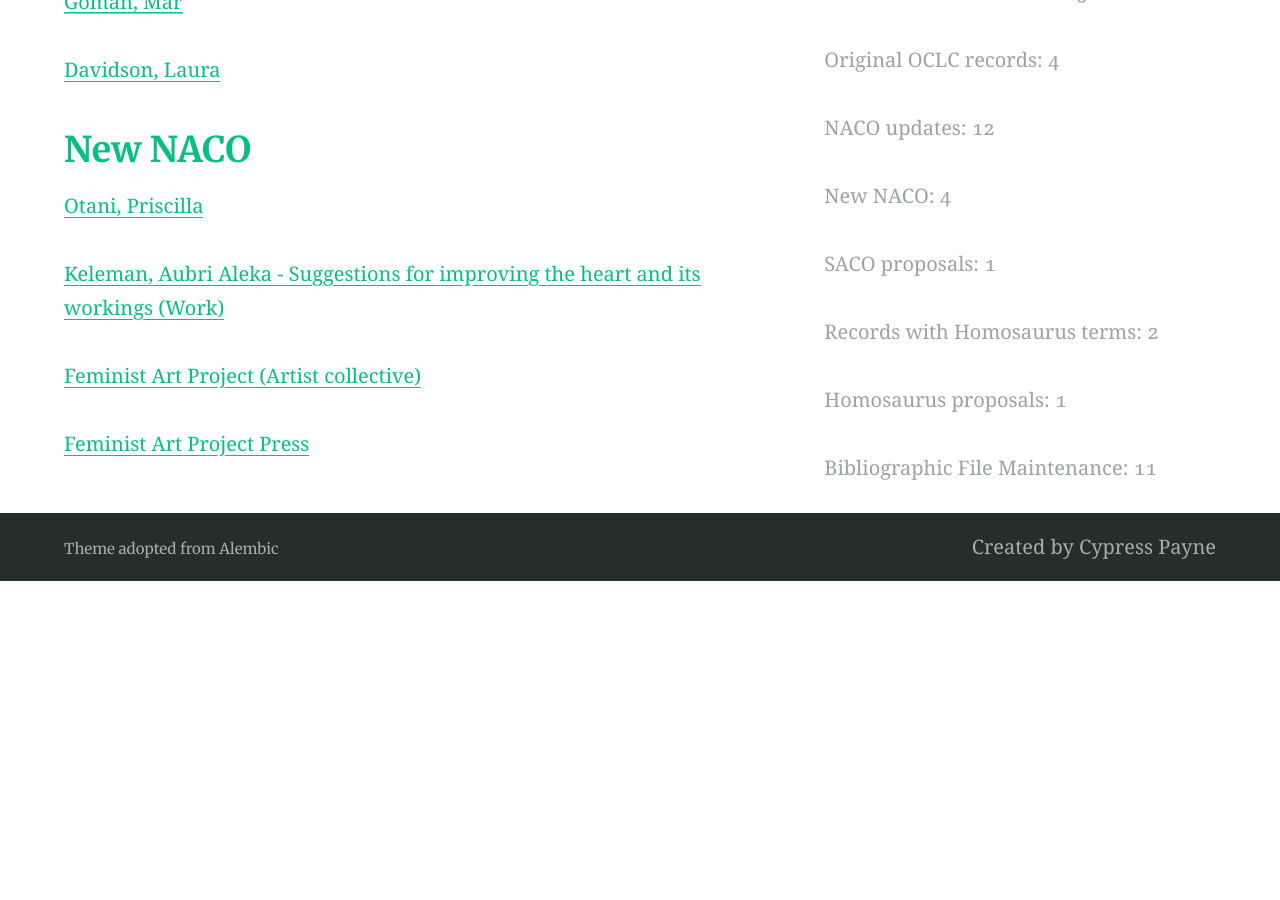
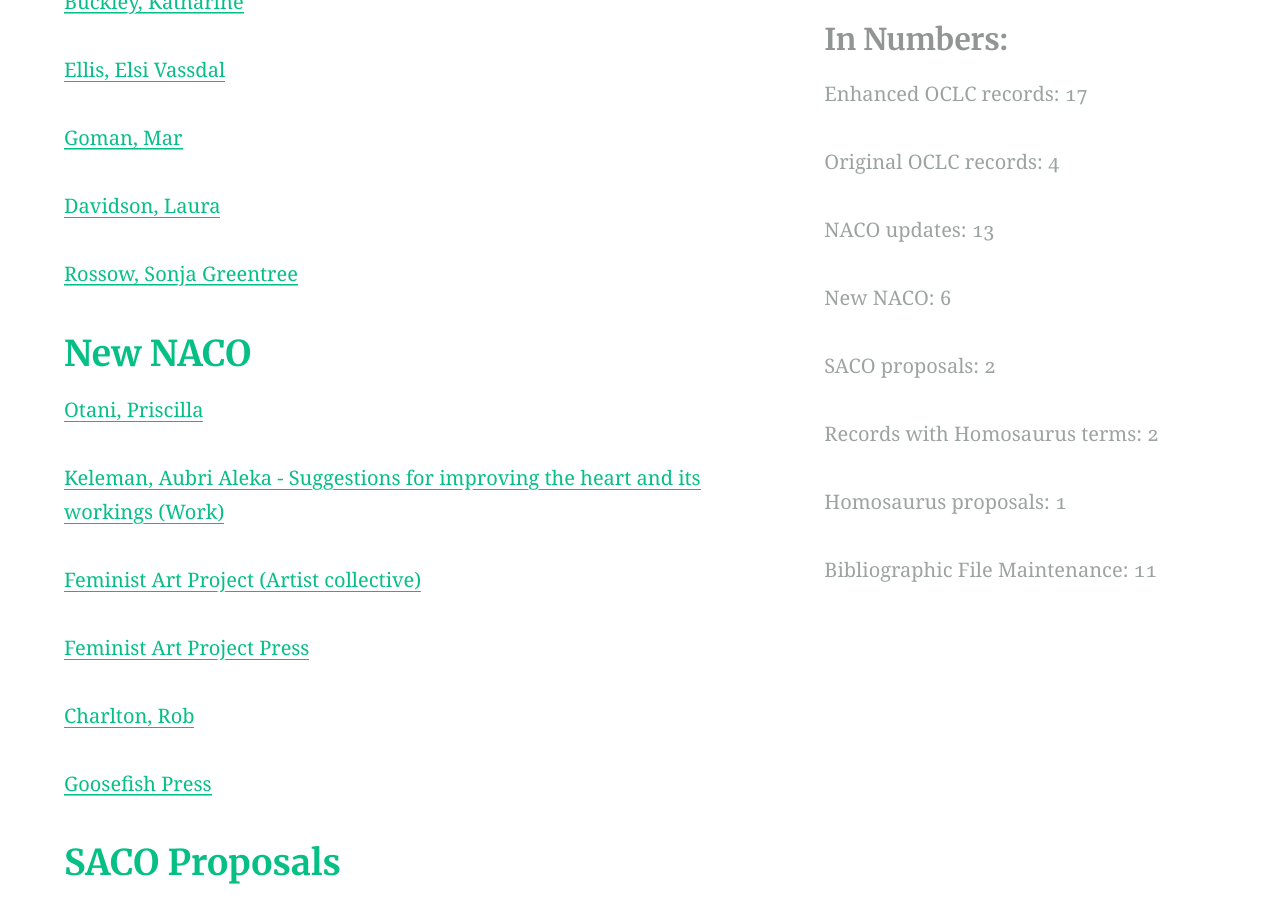
Before and after one commit to cspayne/winter2024dfw, a Jekyll site: the page built from artifacts.md, in a window 1280 px wide and 900 px high, scrolled down 2685 px. Built offline with Jekyll 4.4.1, drawn with Linux system fonts in a browser that asks for light colours; emoji names are drawn with the system emoji font; before the commit the page ends 3266 px from its top, so only the background shows below that; some of the changed text lies outside the part shown.

Commit message:
update artifacts

```diff
--- a/_includes/site-aside.html
+++ b/_includes/site-aside.html
@@ -8,11 +8,11 @@
   {% elsif page.layout == "artifacts" %}
     <section class="section  section--description">
       <h3>In Numbers: </h3>
-      <p>Enhanced OCLC records: 15</p>
+      <p>Enhanced OCLC records: 17</p>
       <p>Original OCLC records: 4</p>
-      <p>NACO updates: 12</p>
-      <p>New NACO: 4</p>
-      <p>SACO proposals: 1</p>
+      <p>NACO updates: 13</p>
+      <p>New NACO: 6</p>
+      <p>SACO proposals: 2</p>
       <p>Records with Homosaurus terms: 2</p>
       <p>Homosaurus proposals: 1</p>
       <p>Bibliographic File Maintenance: 11</p>
--- a/artifacts.md
+++ b/artifacts.md
@@ -77,6 +81,8 @@ aside: true
 
 [Davidson, Laura](https://github.com/cspayne/dfw2024/blob/main/_artifacts/NACO_updates/no%2093011428_naco_update.pdf)
 
+[Rossow, Sonja Greentree](https://github.com/cspayne/dfw2024/blob/main/_artifacts/NACO_updates/no2012062992_naco_update.pdf)
+
 ## [New NACO](https://github.com/cspayne/dfw2024/tree/main/_artifacts/new_NACO)
 
 [Otani, Priscilla](https://github.com/cspayne/dfw2024/blob/main/_artifacts/new_NACO/No2024013693_new_naco.pdf)
@@ -86,3 +92,13 @@ aside: true
 [Feminist Art Project (Artist collective)](https://github.com/cspayne/dfw2024/blob/main/_artifacts/new_NACO/No2024025254_new_naco_corporate_body.pdf)
 
 [Feminist Art Project Press](https://github.com/cspayne/dfw2024/blob/main/_artifacts/new_NACO/No2024025258_new_naco_corporate_body.pdf)
+
+[Charlton, Rob](https://github.com/cspayne/dfw2024/blob/main/_artifacts/new_NACO/No2024025300_new_naco.pdf)
+
+[Goosefish Press](https://github.com/cspayne/dfw2024/blob/main/_artifacts/new_NACO/No2024027091_new_naco_corporate_body.pdf)
+
+## [SACO Proposals](https://github.com/cspayne/dfw2024/tree/main/_artifacts/SACO_proposals)
+
+[Political posters, Canadian](https://github.com/cspayne/dfw2024/blob/main/_artifacts/SACO_proposals/PoliticalPostersCanadian.pdf)
+
+[Etch A Sketch (Trademark)](https://github.com/cspayne/dfw2024/blob/main/_artifacts/SACO_proposals/EtchASketch.pdf)
```
Also changed, not shown: other parts of artifacts.md (+4 -0 lines), 7 other files.
